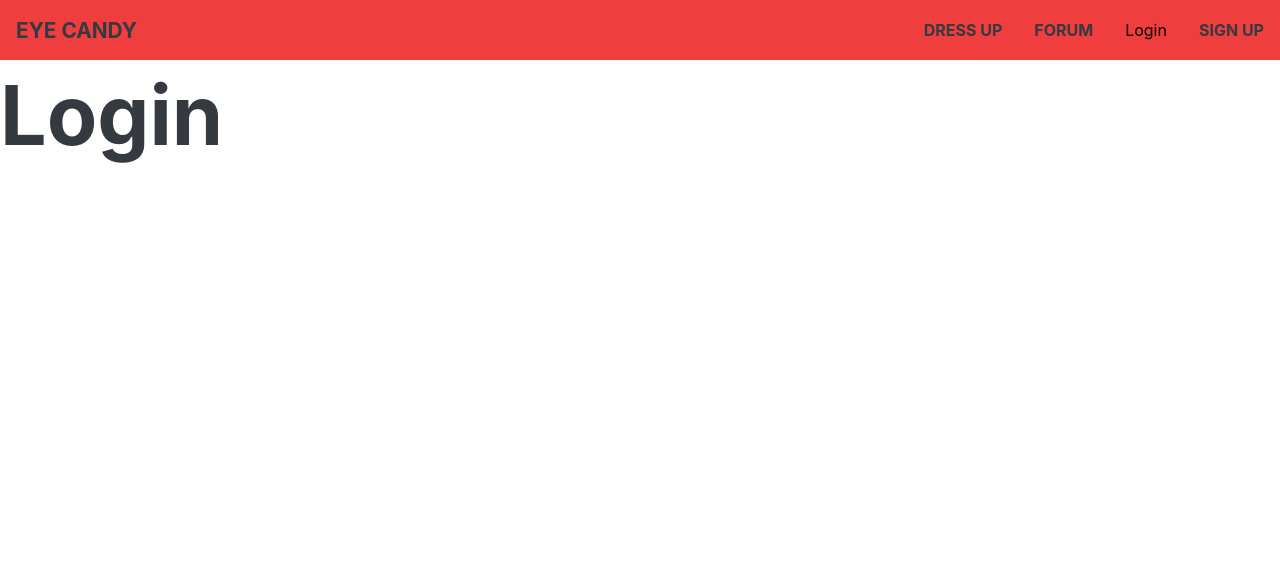
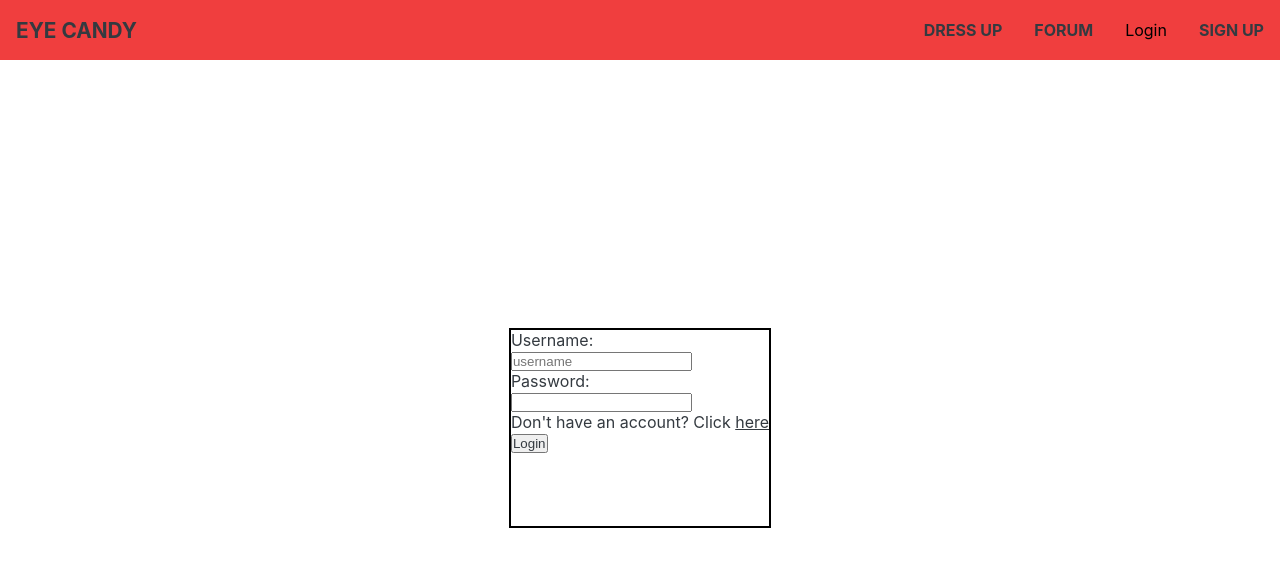
Before and after one commit to 490-Team-MAAKDE/490-Project, a React (Create React App) app in the folder Eye Candy Project/Code Design/Front-End/eye-candy/: page /login in a window 1280 px wide. Shown: the top 566 px of the page. Built offline with nearby package versions, Linux system fonts and the light colour scheme.

Commit message:
Added login page with basic structure as well some css

```diff
--- a/Eye Candy Project/Code Design/Front-End/eye-candy/src/Pages/Login.css
+++ b/Eye Candy Project/Code Design/Front-End/eye-candy/src/Pages/Login.css
@@ -0,0 +1,13 @@
+.login-container{
+    height: 200px;
+    border: 2px solid black
+}
+
+.login-content{
+    height: 92vh;
+    display: flex;
+    align-items: center;
+    justify-content: center;
+
+
+}
--- a/Eye Candy Project/Code Design/Front-End/eye-candy/src/Pages/Login.js
+++ b/Eye Candy Project/Code Design/Front-End/eye-candy/src/Pages/Login.js
@@ -1,12 +1,20 @@
 import React from 'react'
-
+import './Login.css';
 
 function Login() {
   return (
-    <div>
-        <h1>Login</h1>
-        <form action=""></form>
-    </div>
+      <div className="login-content">
+        <div className="login-container">
+        <form action="">
+          <label htmlFor="userName">Username: </label> <br />
+          <input type="text" className="userName" placeholder='username'/> <br />
+          <label htmlFor="password">Password: </label> <br />
+          <input type="password" className="password" /> <br />
+          <p>Don't have an account? Click <a href="">here</a> </p>
+          <button type='submit'>Login</button>
+        </form>
+        </div>
+        </div>
   )
 }
 
```
